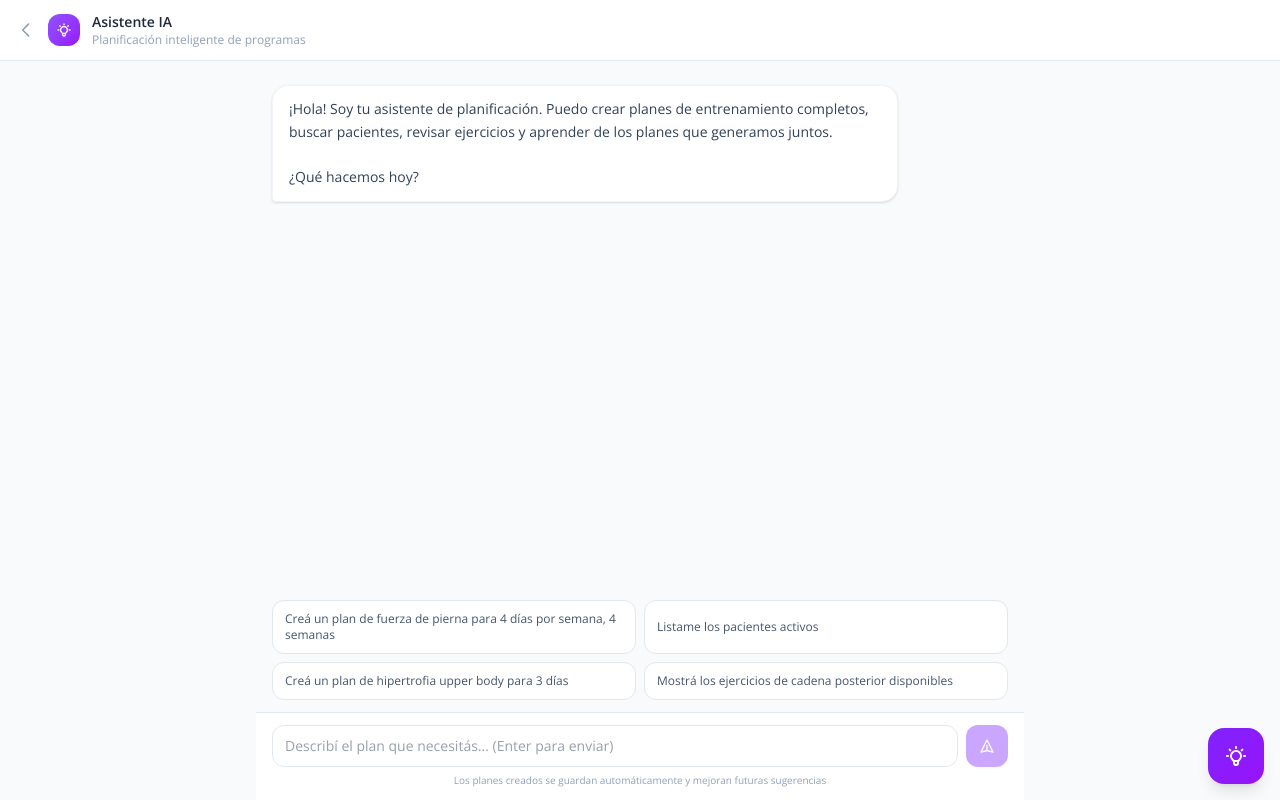
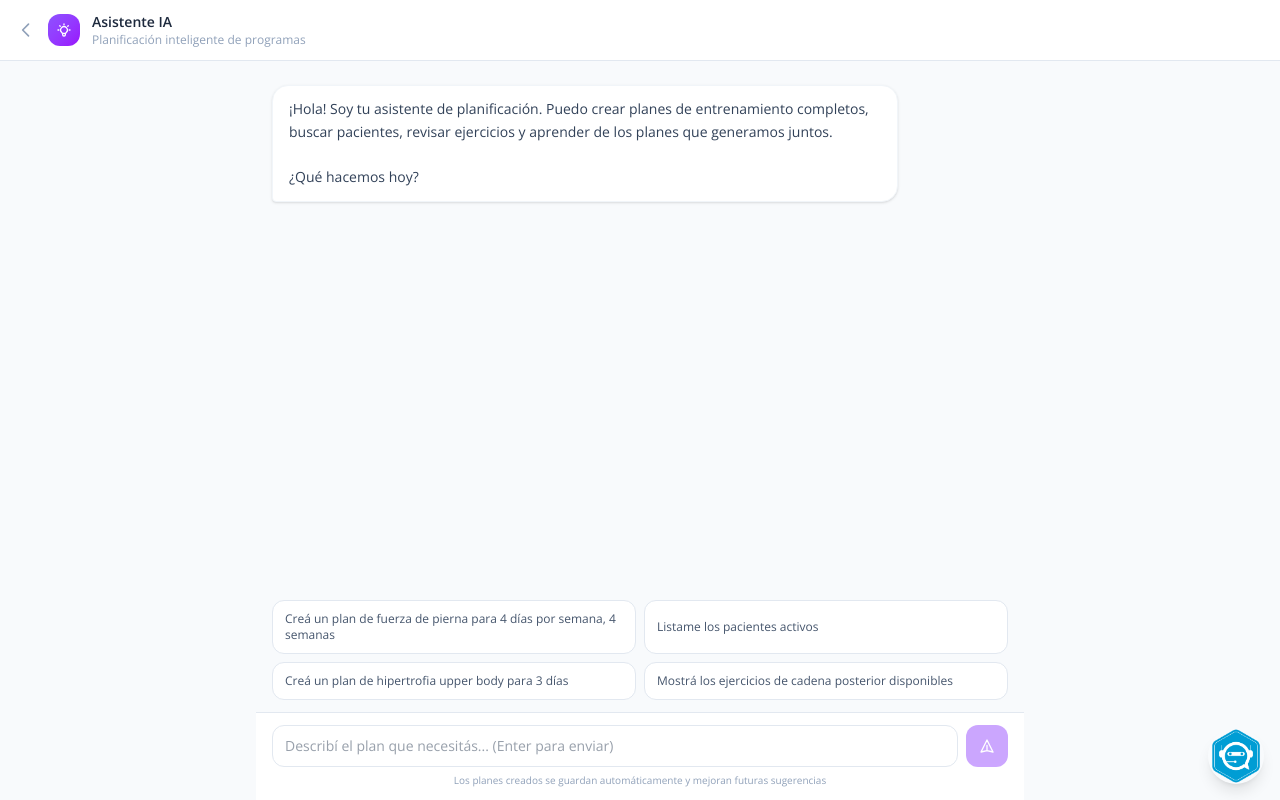
Before and after one commit to sanwortley/kine-nico, a Next.js app: page /admin/ai-planner in a window 1280 px wide. Built offline with nearby package versions, Linux system fonts and the light colour scheme.

Commit message:
feat: use custom chatbot icon for floating chat button

```diff
--- a/src/app/components/FloatingChat.tsx
+++ b/src/app/components/FloatingChat.tsx
@@ -177,16 +177,16 @@ export default function FloatingChat() {
       {/* FAB */}
       <button
         onClick={() => setOpen(o => !o)}
-        className="fixed bottom-4 right-4 z-50 w-14 h-14 rounded-2xl bg-gradient-to-br from-violet-600 to-purple-600 text-white shadow-lg hover:shadow-xl hover:scale-105 transition-all flex items-center justify-center"
+        className="fixed bottom-4 right-4 z-50 w-14 h-14 rounded-full shadow-lg hover:shadow-xl hover:scale-105 transition-all overflow-hidden"
       >
         {open ? (
-          <svg className="w-5 h-5" fill="none" viewBox="0 0 24 24" stroke="currentColor">
-            <path strokeLinecap="round" strokeLinejoin="round" strokeWidth={2} d="M6 18L18 6M6 6l12 12" />
-          </svg>
+          <div className="w-full h-full bg-gradient-to-br from-violet-600 to-purple-600 flex items-center justify-center">
+            <svg className="w-5 h-5 text-white" fill="none" viewBox="0 0 24 24" stroke="currentColor">
+              <path strokeLinecap="round" strokeLinejoin="round" strokeWidth={2} d="M6 18L18 6M6 6l12 12" />
+            </svg>
+          </div>
         ) : (
-          <svg className="w-6 h-6" fill="none" viewBox="0 0 24 24" stroke="currentColor">
-            <path strokeLinecap="round" strokeLinejoin="round" strokeWidth={2} d="M9.663 17h4.673M12 3v1m6.364 1.636l-.707.707M21 12h-1M4 12H3m3.343-5.657l-.707-.707m2.828 9.9a5 5 0 117.072 0l-.548.547A3.374 3.374 0 0014 18.469V19a2 2 0 11-4 0v-.531c0-.895-.356-1.754-.988-2.386l-.548-.547z" />
-          </svg>
+          <img src="/icono_chatbot.png" alt="Asistente IA" className="w-full h-full object-cover" />
         )}
       </button>
     </>
```
Also changed, not shown: public/icono_chatbot.png (added).
